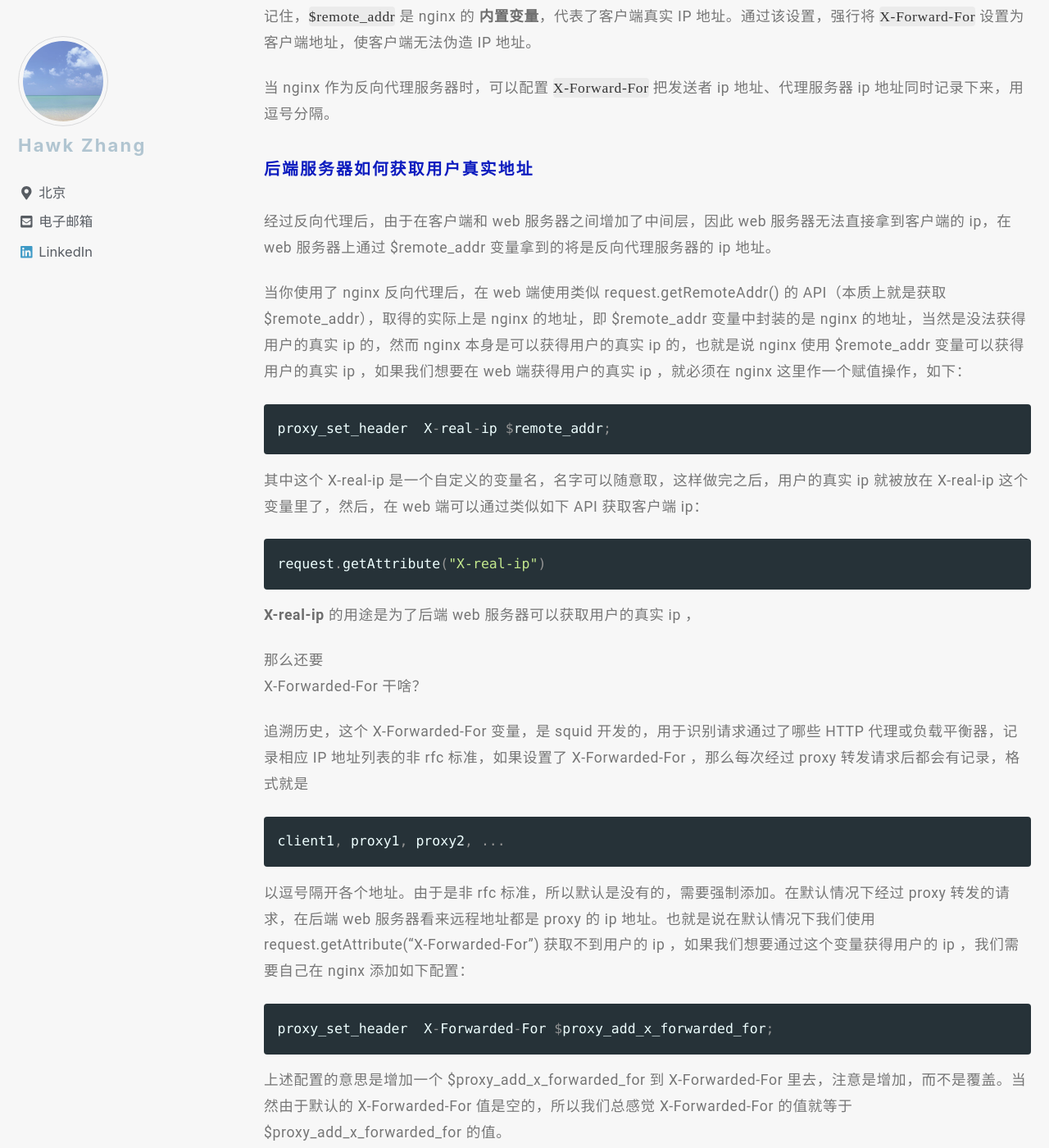
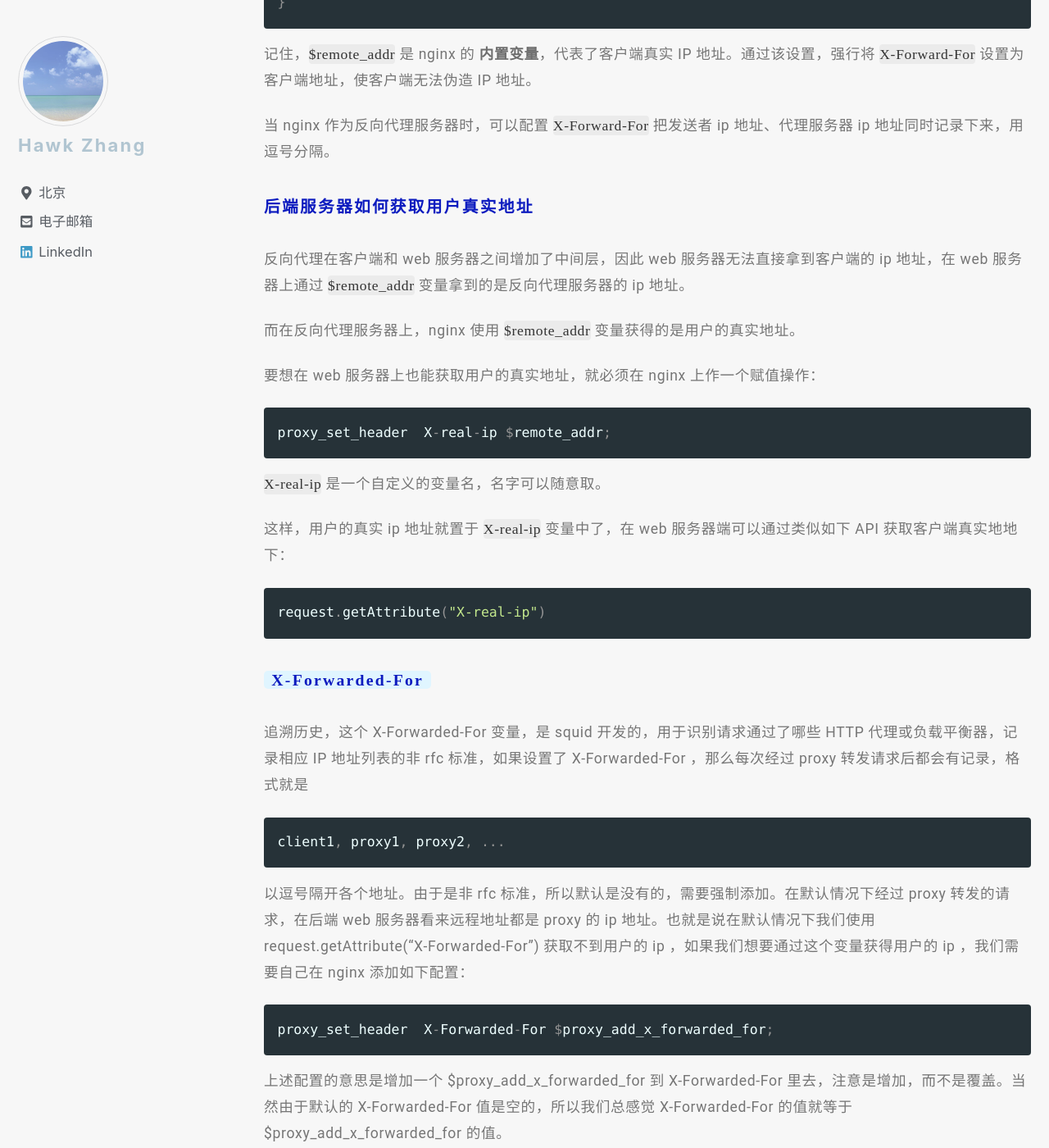
Before and after one commit to narru888/linotes_note, a Jekyll site: the page built from _posts/server/nginx/2016-01-03-common.conf.md, in a window 1280 px wide and 1400 px high, scrolled down 2434 px. Shown: the whole window at 82% size. Built offline with Jekyll 4.4.1, drawn with Linux system fonts in a browser that asks for light colours; nearby versions of some CDN libraries; a script that is not in the unit is left out; some of the changed text lies outside the part shown.

Commit message:
update on 2018-08-07 15:50:01 CST

````diff
--- a/_posts/server/nginx/2016-01-03-common.conf.md
+++ b/_posts/server/nginx/2016-01-03-common.conf.md
@@ -20,13 +20,17 @@
 
 
 
-#### 为什么需要用户真实地址
+#### 相关字段
 
 为了实现反向代理，nginx 增加了 `ngx_http_proxy_module` 模块。配置文件中的 `proxy_set_header` 指令即属于该模块。
 
-HTTP 请求头中的 **Host** 表示所请求的 **目的主机名**。nginx 作为反向代理使用时，如果后端 web 服务器使用了类似防盗链功能，或者根据 HTTP header 中的 Host 字段来进行路由或过滤功能的话，作为反向代理的 nginx 必须重写请求头中的 Host 字段，否则会导致请求失败。
+HTTP 请求头中的 **Host** 字段表示所请求的 **目的主机名**。
 
-HTTP 请求头中的 **X_Forward_For** 表示该 **请求是由谁发起** 的。如果反向代理服务器不重写该请求头，后端 web 服务器在处理时会认为所有的请求都来自反向代理服务器。如果后端 web 服务器有防攻击策略的话，那么反向代理服务器对应的 ip 地址就会被封掉。
+nginx 作为反向代理使用时，如果后端 web 服务器使用了类似防盗链功能，或者根据 HTTP header 中的 Host 字段来进行路由或过滤功能的话，作为反向代理的 nginx 必须重写请求头中的 Host 字段，否则会导致请求失败。
+
+HTTP 请求头中的 **X_Forward_For** 字段表示该 **请求是从哪个地址发出** 的。
+
+如果反向代理服务器不重写该请求头，后端 web 服务器在处理时会认为所有的请求都来自反向代理服务器。如果后端 web 服务器有防攻击策略的话，那么反向代理服务器对应的 ip 地址就会被封掉。
 
 
 
@@ -69,24 +73,25 @@
 
 ##### 后端服务器如何获取用户真实地址
 
-经过反向代理后，由于在客户端和 web 服务器之间增加了中间层，因此 web 服务器无法直接拿到客户端的 ip，在 web 服务器上通过 $remote_addr 变量拿到的将是反向代理服务器的 ip 地址。
+反向代理在客户端和 web 服务器之间增加了中间层，因此 web 服务器无法直接拿到客户端的 ip 地址，在 web 服务器上通过 `$remote_addr` 变量拿到的是反向代理服务器的 ip 地址。
 
-当你使用了 nginx 反向代理后，在 web 端使用类似 request.getRemoteAddr() 的 API（本质上就是获取 $remote_addr），取得的实际上是 nginx 的地址，即 $remote_addr 变量中封装的是 nginx 的地址，当然是没法获得用户的真实 ip 的，然而 nginx 本身是可以获得用户的真实 ip 的，也就是说 nginx 使用 $remote_addr 变量可以获得用户的真实 ip ，如果我们想要在 web 端获得用户的真实 ip ，就必须在 nginx 这里作一个赋值操作，如下：
+而在反向代理服务器上，nginx 使用 `$remote_addr` 变量获得的是用户的真实地址。
+
+要想在 web 服务器上也能获取用户的真实地址，就必须在 nginx 上作一个赋值操作：
 
 ```conf
 proxy_set_header  X-real-ip $remote_addr;
 ```
 
-其中这个 X-real-ip 是一个自定义的变量名，名字可以随意取，这样做完之后，用户的真实 ip 就被放在 X-real-ip 这个变量里了，然后，在 web 端可以通过类似如下 API 获取客户端 ip：
+`X-real-ip` 是一个自定义的变量名，名字可以随意取。
+
+这样，用户的真实 ip 地址就置于 `X-real-ip` 变量中了，在 web 服务器端可以通过类似如下 API 获取客户端真实地地下：
 
 ```conf
 request.getAttribute("X-real-ip")
 ```
 
-**X-real-ip** 的用途是为了后端 web 服务器可以获取用户的真实 ip ，
-
-那么还要
-X-Forwarded-For 干啥？
+##### `X-Forwarded-For`
 
 追溯历史，这个 X-Forwarded-For 变量，是 squid 开发的，用于识别请求通过了哪些 HTTP 代理或负载平衡器，记录相应 IP 地址列表的非 rfc 标准，如果设置了 X-Forwarded-For ，那么每次经过 proxy 转发请求后都会有记录，格式就是
 
````
Also changed, not shown: 1 other file.
